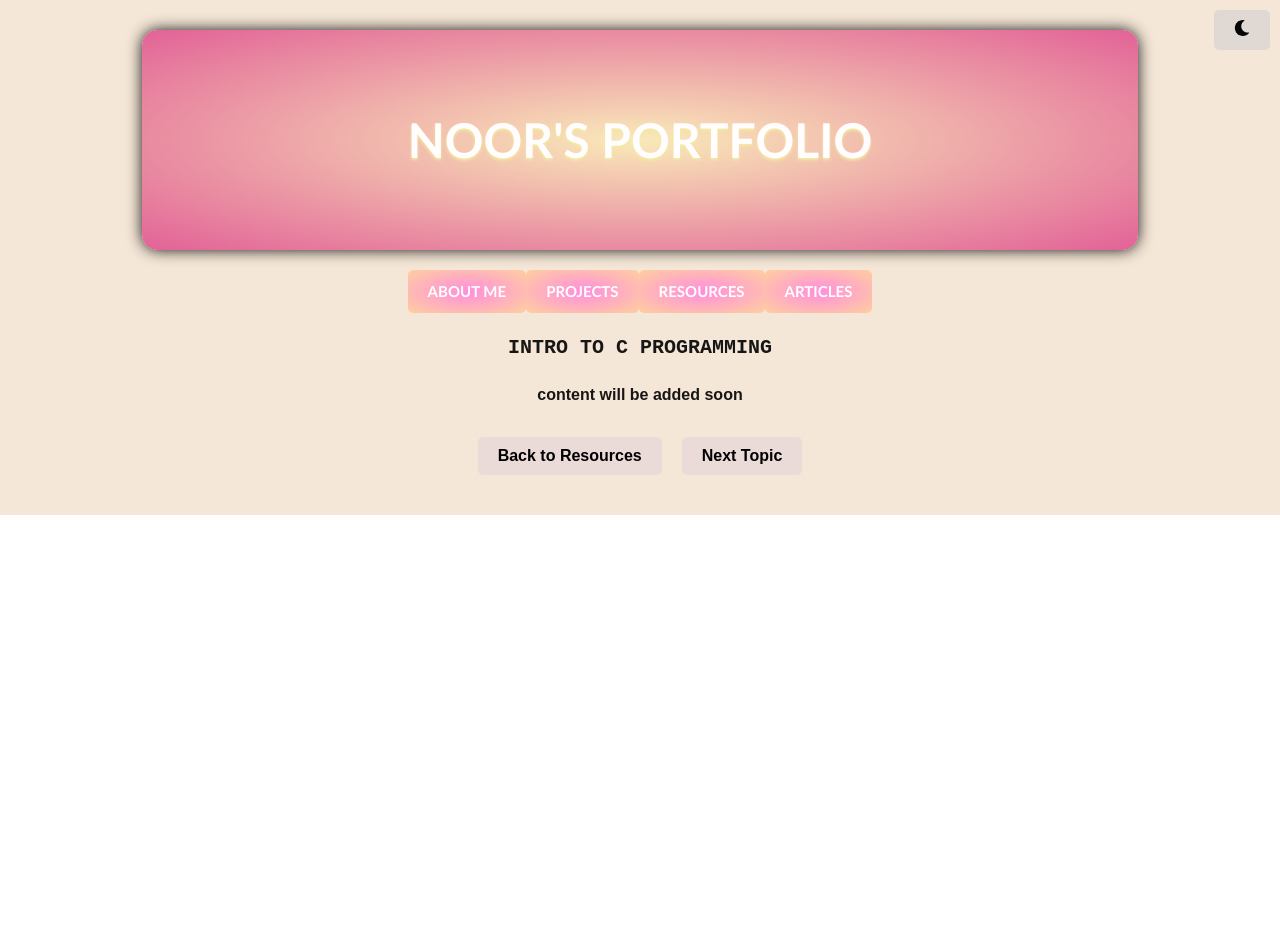
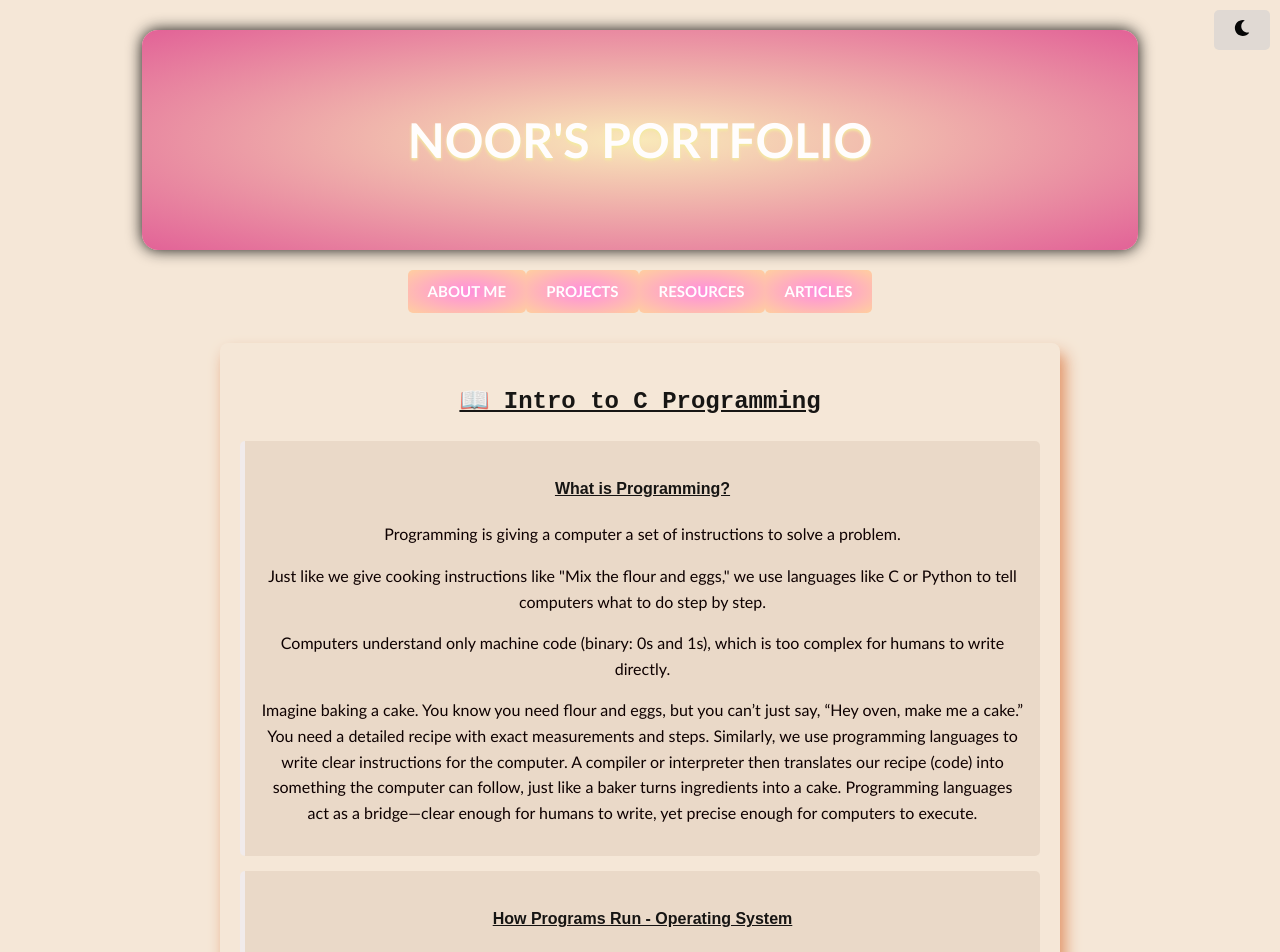
Before and after one commit to noorbabar/noorportfolio, a React (Vite) app in the folder Noorportfolio/frontend/: page /intro-to-c in a window 1280 px wide. Shown: the top 952 px of the page. Before the commit the page ends 800 px from the top, so only its background shows below. Built offline with nearby package versions, Linux system fonts and the light colour scheme.

Commit message:
finished editing intro-to-c page

```diff
--- a/Noorportfolio/frontend/src/App.css
+++ b/Noorportfolio/frontend/src/App.css
@@ -560,3 +560,100 @@ body.dark-mode .subject-title:hover {
   margin: 0 auto;
   text-align: center;
 }
+
+/* Style for the code blocks */
+.code-block {
+  background-color: #f5f5f5;
+  padding: 10px;
+  font-family: "Courier New", monospace;
+  font-size: 16px;
+  border-radius: 4px;
+  white-space: pre-wrap;
+  word-wrap: break-word;
+  line-height: 1.5;
+  color: #333;
+}
+
+/* Notebook-style layout */
+.notes-container {
+  padding: 20px;
+  border-radius: 8px;
+  max-width: 800px;
+  margin: 30px auto;
+  font-family: 'Courier New', Courier, monospace;
+  box-shadow: 5px 10px 15px rgba(223, 140, 94, 0.95);
+  line-height: 1.6;
+}
+
+/* Title styling */
+.notes-title {
+  text-align: center;
+  margin-bottom: 20px;
+  font-size: 24px;
+}
+
+/* Sections */
+.note-section {
+  background: rgba(220, 198, 181, 0.442);
+  padding: 15px;
+  margin-bottom: 15px;
+  border-left: 5px solid #f1ebeb;
+  border-radius: 5px;
+}
+
+/* Terminal Commands Styling */
+.terminal-commands {
+  background: #2d2d2d;
+  color: #f8f8f2;
+  padding: 10px;
+  border-radius: 5px;
+  font-family: monospace;
+  list-style-type: none;
+}
+
+.terminal-commands li {
+  margin: 5px 0;
+}
+
+/* Code Styling */
+.code-snippet {
+  background-color: #f5f5f5;
+  padding: 10px;
+  font-family: "Courier New", monospace;
+  font-size: 16px;
+  border-radius: 4px;
+  white-space: pre-wrap;
+  word-wrap: break-word;
+  line-height: 1.5;
+  color: #333;
+  border: 1px solid #ddd;
+}
+
+.code-description {
+  color: #080101;
+  font-size: 14px;
+  font-style: italic;
+  display: block;
+  margin-top: 5px;
+}
+
+/* Buttons */
+.navigation-buttons {
+  display: flex;
+  justify-content: space-between;
+  margin-top: 20px;
+}
+
+.nav-button {
+  background: #141718;
+  color: white;
+  border: none;
+  padding: 10px 15px;
+  cursor: pointer;
+  border-radius: 5px;
+  font-size: 16px;
+}
+
+.nav-button:hover {
+  background: #f0d3b3;
+}
--- a/Noorportfolio/frontend/src/components/Course/1511/IntroToC.jsx
+++ b/Noorportfolio/frontend/src/components/Course/1511/IntroToC.jsx
@@ -1,34 +1,112 @@
 import React from "react";
-import { useNavigate } from "react-router-dom"; // Import useNavigate for navigation
+import { useNavigate } from "react-router-dom";
 
 const IntroToC = () => {
   const navigate = useNavigate();
 
-  const handleBackClick = () => {
-    navigate("/resources");
-  };
+  return (
+    <div className="notes-container">
+      <h1 style={{ textDecoration: "underline" }} className="notes-title">📖 Intro to C Programming</h1>
 
-  const handleNextTopicClick = () => {
-    navigate("/arrays");
-  };
-
-  return (
-    <div>
-      <h1> INTRO TO C PROGRAMMING</h1>
-      <section>
-      <h3> content will be added soon</h3>
-        <p></p>
-      </section>
-      <section>
+      <section className="note-section">
+        <h3 style={{ textDecoration: "underline" }}>What is Programming?</h3>
+        <p>
+          Programming is giving a computer a set of instructions to solve a problem.
+        </p>
+        <p> Just like we give cooking instructions like "Mix the flour and eggs," we use
+          languages like C or Python to tell computers what to do step by step.</p>
+        <p>
+          Computers understand only machine code (binary: 0s and 1s), which is too complex
+          for humans to write directly.
+        </p>
+        <p>Imagine baking a cake. You know you need flour and eggs, but you can’t just say, “Hey oven, make me a cake.” You need a detailed recipe with exact measurements and steps. Similarly, we use programming languages to write clear instructions for the computer.
+A compiler or interpreter then translates our recipe (code) into something the computer can follow, just like a baker turns ingredients into a cake.  Programming languages act as a bridge—clear enough for humans to write, yet precise enough for computers to execute.
+</p>
       </section>
 
-      <button onClick={handleBackClick} className="back-button">
-        Back to Resources
-      </button>
+      <section className="note-section">
+        <h3 style={{ textDecoration: "underline" }}>How Programs Run - Operating System</h3>
+        <p>
+          Programs run by following instructions processed by the computer’s CPU. The
+          operating system manages resources like memory and processing power, ensuring
+          programs run efficiently.
+        </p>
+        <p>
+          Example: Think of your computer like a busy kitchen:
+        </p>
+        <ul>
+          <p>Programs = different recipes being prepared.</p>
+          <p>The OS = the head chef managing tasks and resources.</p>
+        </ul>
+      </section>
 
-      <button onClick={handleNextTopicClick} className="next-topic-button">
-        Next Topic
-      </button>
+      <section className="note-section">
+        <h3 style={{ textDecoration: "underline" }}>💻 Terminal Commands to Remember</h3>
+        <p> We interact with a computer via a terminal.</p>
+        <ul className="terminal-commands">
+          <li><code>ls</code> — Lists all files in the current directory.</li>
+          <li><code>mkdir foldername</code> — Creates a new directory.</li>
+          <li><code>cd foldername</code> — Changes into a directory.</li>
+          <li><code>cd ..</code> — Moves up one level.</li>
+          <li><code>pwd</code> — Shows the current directory path.</li>
+          <li><code>cp source destination</code> — Copies a file.</li>
+          <li><code>mv source destination</code> — Moves or renames a file.</li>
+          <li><code>rm filename</code> — Deletes a file.</li>
+        </ul>
+      </section>
+
+      <section className="note-section">
+        <h3 style={{ textDecoration: "underline" }}>Understanding C Program Structure</h3>
+        <ul>
+          <li>
+            <pre className="code-snippet">#include &lt;stdio.h&gt;</pre>
+            <span className="code-description">Includes the standard input/output library.</span>
+          </li>
+          <li>
+            <pre className="code-snippet">int main(void) {"{ ... }"}</pre>
+            <span className="code-description">The starting point of every C program.</span>
+          </li>
+          <li>
+            <pre className="code-snippet">printf("Hello world!");</pre>
+            <span className="code-description">Prints text to the terminal.</span>
+          </li>
+          <li>
+            <pre className="code-snippet">return 0;</pre>
+            <span className="code-description">Tells the OS that the program ran successfully.</span>
+          </li>
+        </ul>
+      </section>
+
+      <section className="note-section">
+        <h3 style={{ textDecoration: "underline" }}>How Do Computers Store Data?</h3>
+        <p>
+          Computers store data using electricity—either flowing (1) or not (0). These tiny on-off switches are called <b>bits</b>, the smallest unit of data.
+        </p>
+        <p>
+          A single bit is like a grain of flour—not very useful on its own. But when we combine bits, we can store letters, numbers, and more—just like combining flour and eggs to make a cake!
+        </p>
+        <p>
+          Example: The letter <b>A</b> in binary is <code>00000</code>, while <b>B</b> is <code>00001</code>.
+        </p>
+        <h3 style={{ textDecoration: "underline" }}>Types of Memory</h3>
+        <ul>
+          <p><b>RAM (Random Access Memory):</b> Short-term memory, like ingredients on a counter while baking.</p>
+          <p><b>HDD/SSD (Hard Drive/SSD):</b> Long-term storage, like flour stored in a pantry.</p>
+        </ul>
+        <h3 style={{ textDecoration: "underline" }}>Memory in Programs</h3>
+        <p>
+          We use <b>variables</b> to store data in memory. A variable is a label for a memory location, like naming a container to store flour or eggs.
+        </p>
+      </section>
+
+      <div className="navigation-buttons">
+        <button onClick={() => navigate("/resources")} className="nav-button">
+         Back to Resources
+        </button>
+        <button onClick={() => navigate("/arrays")} className="nav-button">
+          Next Topic
+        </button>
+      </div>
     </div>
   );
 };
```
